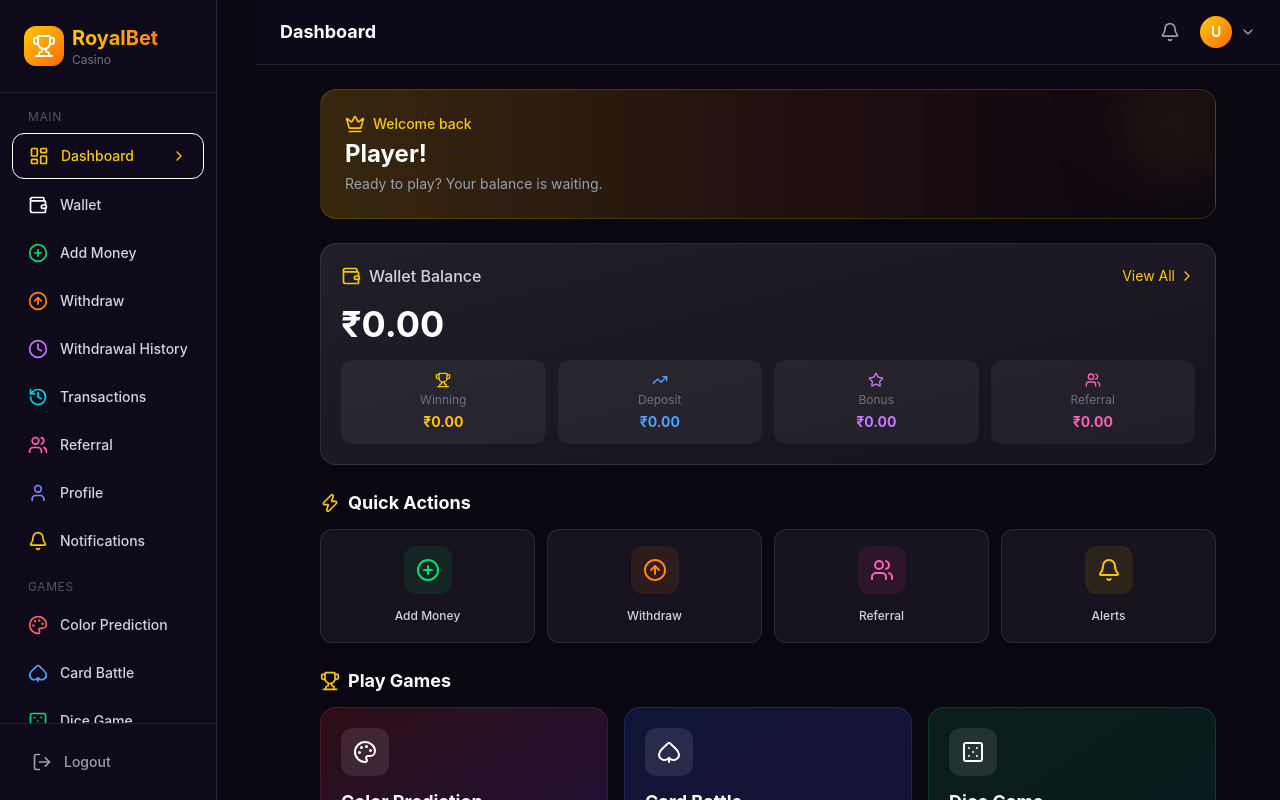
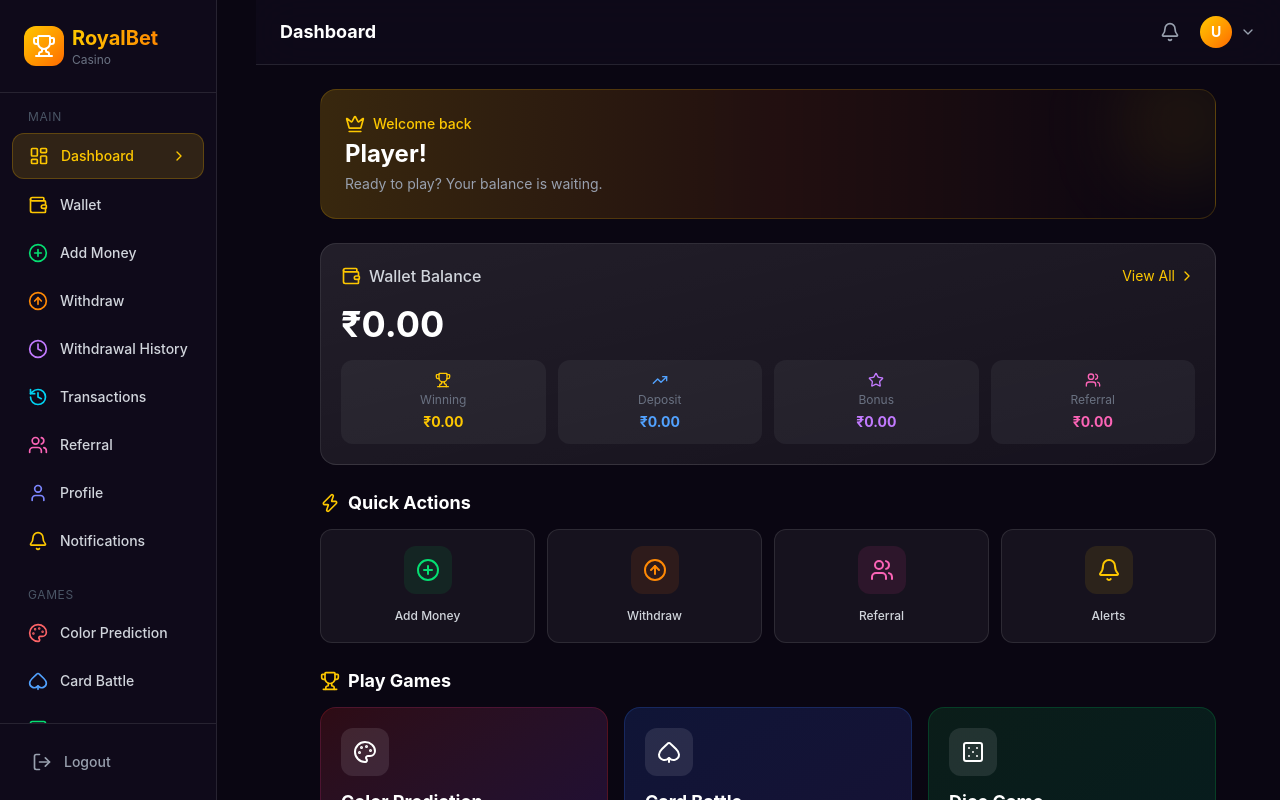
Before and after one commit to shariqbabu/cardwin, a React (Vite) app: page /dashboard in a window 1280 px wide. Built offline with nearby package versions, Linux system fonts and the light colour scheme; no server answers; the database is empty; sample sign-in values are in the browser's storage.

Commit message:
Update Sidebar.tsx

```diff
--- a/src/components/Layout/Sidebar.tsx
+++ b/src/components/Layout/Sidebar.tsx
@@ -11,48 +11,53 @@ import {
   Users,
   User,
   Bell,
-  Shield,
   Dice5,
   Spade,
   Palette,
   X,
   ChevronRight,
-  Trophy, Dice6,
-  LogOut, Gamepad2, Swords, Diamond,
+  Trophy,
+  Dice6,
+  LogOut,
+  Gamepad2,
+  Swords,
+  Diamond,
 } from 'lucide-react';
 import { useAuth } from '../../context/AuthContext';
 import { logOut } from '../../firebase/auth';
 import { useAppStore } from '../../store/useStore';
-import { formatCurrency } from '../../utils/helpers';
-import { calculateTotalBalance } from '../../utils/helpers';
+import { formatCurrency, calculateTotalBalance } from '../../utils/helpers';
 import toast from 'react-hot-toast';
 
+// ─── Nav Items ────────────────────────────────────────────
+// Sirf user-facing routes — admin ka koi link nahi
 const navItems = [
-  { path: '/dashboard', icon: LayoutDashboard, label: 'Dashboard', color: 'text-blue-400' },
-  { path: '/wallet', icon: Wallet, label: 'Wallet', color: 'text-gold-400' },
-  { path: '/add-money', icon: PlusCircle, label: 'Add Money', color: 'text-green-400' },
-  { path: '/withdrawal', icon: ArrowUpCircle, label: 'Withdraw', color: 'text-orange-400' },
-  { path: '/withdrawal-history', icon: Clock, label: 'Withdrawal History', color: 'text-purple-400' },
-  { path: '/transactions', icon: History, label: 'Transactions', color: 'text-cyan-400' },
-  { path: '/referral', icon: Users, label: 'Referral', color: 'text-pink-400' },
-  { path: '/profile', icon: User, label: 'Profile', color: 'text-indigo-400' },
-  { path: '/notifications', icon: Bell, label: 'Notifications', color: 'text-yellow-400' },
+  { path: '/dashboard',           icon: LayoutDashboard, label: 'Dashboard',          color: 'text-blue-400' },
+  { path: '/wallet',              icon: Wallet,           label: 'Wallet',             color: 'text-yellow-400' },
+  { path: '/add-money',           icon: PlusCircle,       label: 'Add Money',          color: 'text-green-400' },
+  { path: '/withdrawal',          icon: ArrowUpCircle,    label: 'Withdraw',           color: 'text-orange-400' },
+  { path: '/withdrawal-history',  icon: Clock,            label: 'Withdrawal History', color: 'text-purple-400' },
+  { path: '/transactions',        icon: History,          label: 'Transactions',       color: 'text-cyan-400' },
+  { path: '/referral',            icon: Users,            label: 'Referral',           color: 'text-pink-400' },
+  { path: '/profile',             icon: User,             label: 'Profile',            color: 'text-indigo-400' },
+  { path: '/notifications',       icon: Bell,             label: 'Notifications',      color: 'text-yellow-400' },
 ];
 
 const gameItems = [
-  { path: '/games/color-prediction', icon: Palette, label: 'Color Prediction', color: 'text-red-400' },
-  { path: '/matchmaking', icon: Spade, label: 'Card Battle', color: 'text-blue-400' },
-  { path: '/games/dice', icon: Dice5, label: 'Dice Game', color: 'text-green-400' },
-  { path: '/games/poker', icon: Swords, label: 'Poker', color: 'text-green-400' },
-  { path: '/games/DragonTiger', icon: Gamepad2, label: 'Dragon Tiger', color: 'text-green-400' },
-  { path: '/games/andar-bahar', icon: Diamond, label: 'Andar Bahar', color: 'text-green-400' },
-  { path: '/games/ludo', icon: Dice6, label: 'Ludo', color: 'text-green-400' },
-  { path: '/games/ninecard', icon: Dice6, label: 'Ludo', color: 'text-green-400' },
+  { path: '/games/color-prediction', icon: Palette,   label: 'Color Prediction', color: 'text-red-400' },
+  { path: '/matchmaking',            icon: Spade,      label: 'Card Battle',      color: 'text-blue-400' },
+  { path: '/games/dice',             icon: Dice5,      label: 'Dice Game',        color: 'text-green-400' },
+  { path: '/games/poker',            icon: Swords,     label: 'Poker',            color: 'text-purple-400' },
+  { path: '/games/DragonTiger',      icon: Gamepad2,   label: 'Dragon Tiger',     color: 'text-orange-400' },
+  { path: '/games/andar-bahar',      icon: Diamond,    label: 'Andar Bahar',      color: 'text-pink-400' },
+  { path: '/games/ludo',             icon: Dice6,      label: 'Ludo',             color: 'text-cyan-400' },
+  { path: '/games/ninecard',         icon: Dice6,      label: 'Nine Card',        color: 'text-yellow-400' },
 ];
 
+// ─────────────────────────────────────────────────────────
 export const Sidebar: React.FC = () => {
   const location = useLocation();
-  const { user, wallet, isAdmin } = useAuth();
+  const { user, wallet } = useAuth();           // isAdmin bilkul nahi lena
   const { sidebarOpen, setSidebarOpen, unreadCount } = useAppStore();
 
   const handleLogout = async () => {
@@ -66,31 +71,47 @@ export const Sidebar: React.FC = () => {
 
   const isActive = (path: string) => location.pathname === path;
 
-  const NavItem = ({ item }: { item: typeof navItems[0] }) => (
+  // ─── Single nav item ─────────────────────────────────
+  const NavItem = ({ item }: { item: (typeof navItems)[0] }) => (
     <Link
       to={item.path}
       onClick={() => setSidebarOpen(false)}
       className={`flex items-center gap-3 px-4 py-3 rounded-xl transition-all duration-200 group ${
         isActive(item.path)
-          ? 'bg-gold-500/20 border border-gold-500/30'
+          ? 'bg-yellow-500/15 border border-yellow-500/25'
           : 'hover:bg-white/5'
       }`}
     >
-      <item.icon className={`w-5 h-5 ${isActive(item.path) ? 'text-yellow-400' : item.color} flex-shrink-0`} />
-      <span className={`text-sm font-medium ${isActive(item.path) ? 'text-yellow-400' : 'text-gray-300'}`}>
+      <item.icon
+        className={`w-5 h-5 flex-shrink-0 ${
+          isActive(item.path) ? 'text-yellow-400' : item.color
+        }`}
+      />
+      <span
+        className={`text-sm font-medium ${
+          isActive(item.path) ? 'text-yellow-400' : 'text-gray-300'
+        }`}
+      >
         {item.label}
       </span>
+
+      {/* Notification badge */}
       {item.label === 'Notifications' && unreadCount > 0 && (
-        <span className="ml-auto bg-red-500 text-white text-xs rounded-full w-5 h-5 flex items-center justify-center">
+        <span className="ml-auto bg-red-500 text-white text-xs rounded-full w-5 h-5 flex items-center justify-center font-bold">
           {unreadCount}
         </span>
       )}
-      {isActive(item.path) && <ChevronRight className="w-4 h-4 text-yellow-400 ml-auto" />}
+
+      {isActive(item.path) && (
+        <ChevronRight className="w-4 h-4 text-yellow-400 ml-auto" />
+      )}
     </Link>
   );
 
+  // ─── Sidebar content ─────────────────────────────────
   const sidebarContent = (
     <div className="flex flex-col h-full bg-[#0f0a1a] border-r border-white/10">
+
       {/* Logo */}
       <div className="flex items-center justify-between p-6 border-b border-white/10">
         <Link to="/dashboard" className="flex items-center gap-2">
@@ -128,46 +149,37 @@ export const Sidebar: React.FC = () => {
             {wallet && (
               <div className="bg-black/30 rounded-lg p-2 text-center">
                 <p className="text-xs text-gray-400">Total Balance</p>
-                <p className="text-lg font-bold text-yellow-400">{formatCurrency(
-  calculateTotalBalance(wallet)
-)}</p>
+                <p className="text-lg font-bold text-yellow-400">
+                  {formatCurrency(calculateTotalBalance(wallet))}
+                </p>
               </div>
             )}
           </div>
         </div>
       )}
 
-      {/* Navigation */}
-      <div className="flex-1 overflow-y-auto py-4 px-3 space-y-1">
-        <p className="text-xs text-gray-600 uppercase tracking-wider px-4 mb-2">Main</p>
+      {/* Navigation links */}
+      <div className="flex-1 overflow-y-auto py-4 px-3 space-y-1 scrollbar-hide">
+
+        <p className="text-xs text-gray-600 uppercase tracking-wider px-4 mb-2">
+          Main
+        </p>
         {navItems.map(item => (
           <NavItem key={item.path} item={item} />
         ))}
 
-        <p className="text-xs text-gray-600 uppercase tracking-wider px-4 mb-2 mt-4">Games</p>
+        <p className="text-xs text-gray-600 uppercase tracking-wider px-4 mb-2 mt-6">
+          Games
+        </p>
         {gameItems.map(item => (
           <NavItem key={item.path} item={item} />
         ))}
 
-        {isAdmin && (
-          <>
-            <p className="text-xs text-gray-600 uppercase tracking-wider px-4 mb-2 mt-4">Admin</p>
-            <Link
-              to="/admin"
-              onClick={() => setSidebarOpen(false)}
-              className={`flex items-center gap-3 px-4 py-3 rounded-xl transition-all duration-200 ${
-                isActive('/admin')
-                  ? 'bg-red-500/20 border border-red-500/30'
-                  : 'hover:bg-white/5'
-              }`}
-            >
-              <Shield className={`w-5 h-5 ${isActive('/admin') ? 'text-red-400' : 'text-red-500'}`} />
-              <span className={`text-sm font-medium ${isActive('/admin') ? 'text-red-400' : 'text-gray-300'}`}>
-                Admin Panel
-              </span>
-            </Link>
-          </>
-        )}
+        {/* ── Admin link HATAAYA GAYA ──
+            Admin panel ka apna alag URL hai: /admin
+            Woh directly browser mein open hota hai.
+            Normal users ko yeh link dikhna nahi chahiye.
+        ── */}
       </div>
 
       {/* Logout */}
@@ -183,6 +195,7 @@ export const Sidebar: React.FC = () => {
     </div>
   );
 
+  // ─── Render ───────────────────────────────────────────
   return (
     <>
       {/* Desktop sidebar */}
@@ -190,7 +203,7 @@ export const Sidebar: React.FC = () => {
         {sidebarContent}
       </div>
 
-      {/* Mobile overlay */}
+      {/* Mobile overlay + drawer */}
       <AnimatePresence>
         {sidebarOpen && (
           <>
```
